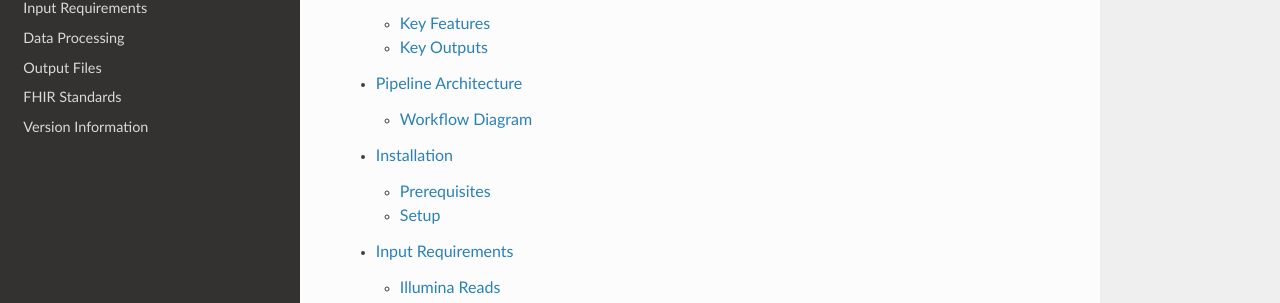
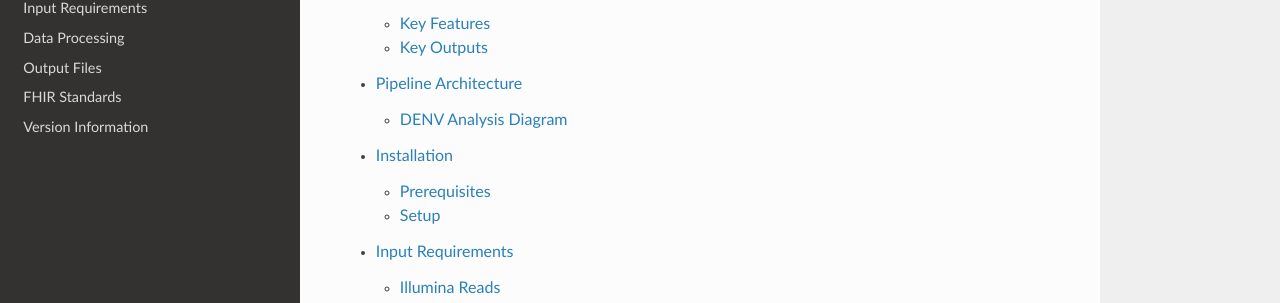
Before and after one commit to robind1/DENV-pipeline-docs, a Sphinx documentation site: the page built from docs/source/index.rst, in a window 1280 px wide and 1201 px high. Shown: the part 232-535 px from the top of the window. Built offline with Sphinx 7.4.7 and the Read the Docs theme 3.1.0, drawn with Linux system fonts in a browser that asks for light colours; pages that are not in the unit, such as notebooks, are missing from menus.

Commit message:
Update architecture.md

````diff
--- a/docs/source/architecture.md
+++ b/docs/source/architecture.md
@@ -1,9 +1,9 @@
 # Pipeline Architecture
 
-## Workflow Diagram
+## DENV Analysis Diagram
 
-```{image} _static/pipeline_diagram.png
+```{image} _static/denguepipelinev1.png
 :alt: Pipeline Architecture Diagram
-:width: 1200px
+:width: 1400px
 :align: center
 ```
````
